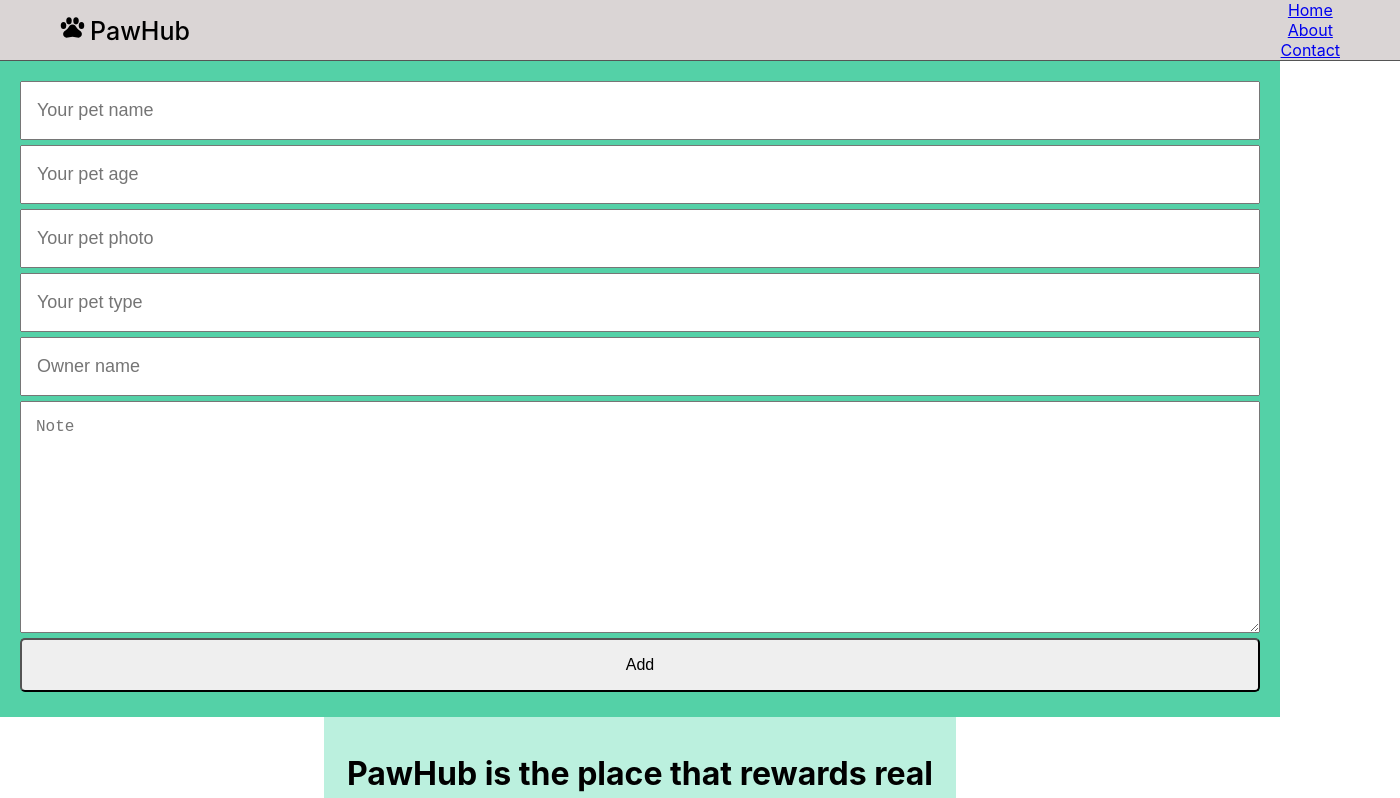
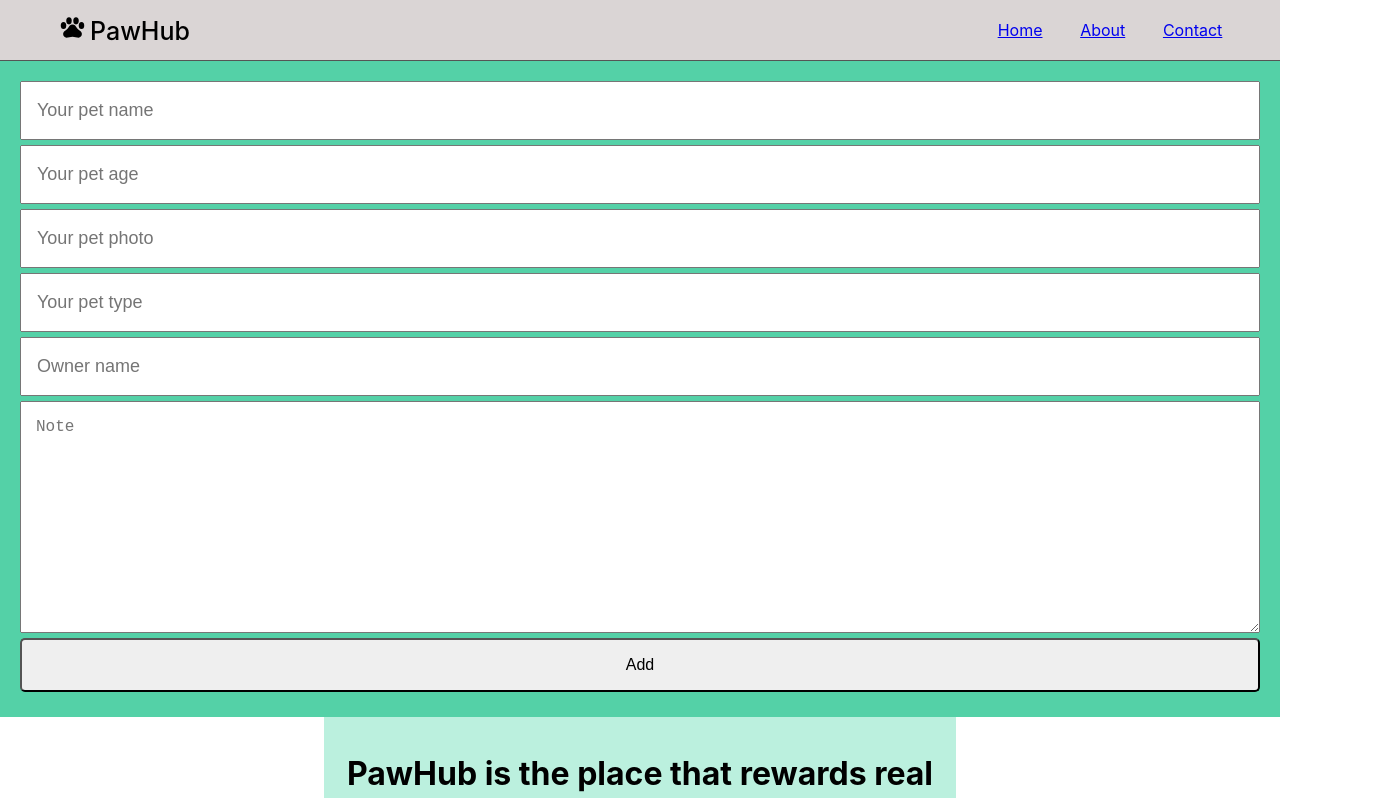
Before and after one commit to Lu-Smith/fans-app-react-typescript, a React (Create React App) app: page / in a window 1280 px wide. Shown: the top 798 px of the page, 1400 px wide, since content can reach past the window. Built offline with nearby package versions, Linux system fonts and the light colour scheme.

Commit message:
Updated NavBar.css

```diff
--- a/src/styles/NavBar.css
+++ b/src/styles/NavBar.css
@@ -6,7 +6,10 @@
     display: flex;
     align-items: center;
     justify-content: space-between;
-    padding: 0 60px;
+}
+
+.NavBar .logo-container {
+    margin-left: 60px;
 }
 
 .NavBar .logo-container span {
@@ -18,3 +21,10 @@
 .NavBar .logo-container span .logo-img {
    margin-right: 5px;
 }
+
+.NavBar .menu-container {
+    display: flex;
+    width: 300px;
+    justify-content: space-evenly;
+    margin-right: 20px;
+}
```
